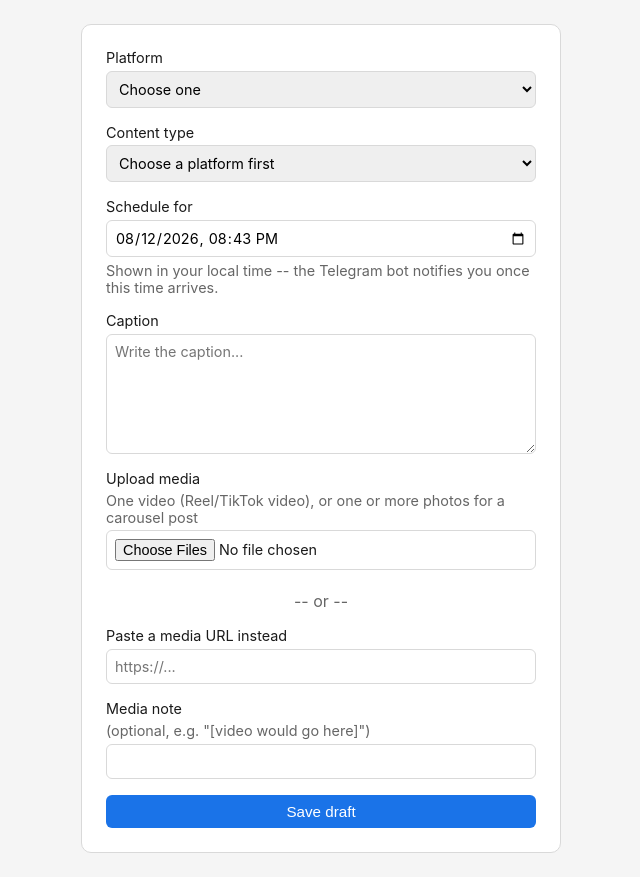
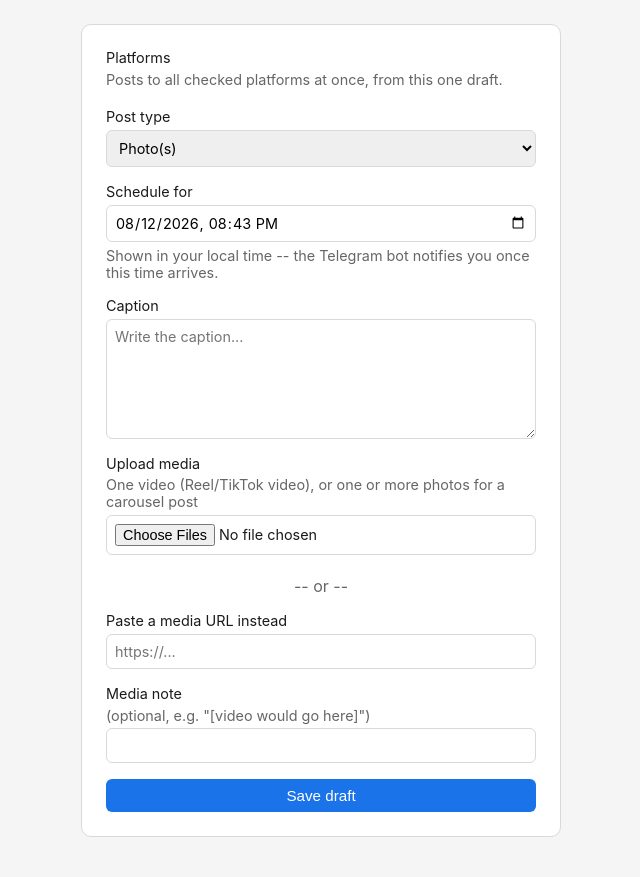
Before and after one commit to milandikker/mills-os-crm, a Flask app: template meleh-studio-social/content_agent/templates/new.html in a window 1280 px wide. Shown: the part 106-983 px from the top of the page, without its empty margins (33-673 px from the left). After the commit the page ends 943 px from the top, so only its background shows below. Run offline with Flask 3, Linux system fonts and the light colour scheme; the template is opened without the code that fills it, so the values that code supplies are empty; parts of the project's set-up code (start-up, migrations or seed data) failed here and were passed over.

Commit message:
Post one draft to multiple platforms at once
"New draft" now offers checkboxes for Instagram/Facebook/TikTok (all
checked by default, uncheck any to skip) instead of a single-platform
dropdown, plus a simplified Photo(s)/Video post-type selector instead
of the old per-platform content_type dropdown. Submitting creates one
content_queue row per checked platform, sharing the same media/
caption/schedule, each with its own content_type and independent
status -- so a single draft can auto-publish to Instagram/Facebook
while its TikTok sibling still waits on a manual post.

Verified locally against a throwaway Postgres: all-three-checked
creates 3 correctly-typed rows, partial selection creates only those,
and zero platforms selected creates nothing and redirects with a
validation message.

```diff
--- a/meleh-studio-social/content_agent/app.py
+++ b/meleh-studio-social/content_agent/app.py
@@ -41,15 +41,18 @@ os.makedirs(UPLOAD_DIR, exist_ok=True)
 app = Flask(__name__)
 app.secret_key = os.environ["CONTENT_STUDIO_SECRET_KEY"]
 
-# 'reel'/'tiktok_video' -- exactly one video file.
-# 'static' -- one or more photos: a single photo, or a carousel when >1
-# (all three platforms support photo carousels, not just Instagram).
-VIDEO_CONTENT_TYPES = {"reel", "tiktok_video"}
+PLATFORMS = ["instagram", "facebook", "tiktok"]
 
-PLATFORM_CONTENT_TYPES = {
-    "instagram": ["reel", "static"],
-    "facebook": ["reel", "static"],
-    "tiktok": ["tiktok_video", "static"],
+# The dashboard asks for one simplified "kind" (what you're posting) per
+# draft, since the same media/caption/schedule is usually going out to
+# more than one platform at once -- this maps that kind to each
+# platform's actual content_type value. 'video' -- exactly one video
+# file. 'photo' -- one or more photos: a single photo, or a carousel
+# when >1 (all three platforms support photo carousels, not just
+# Instagram).
+KIND_CONTENT_TYPES = {
+    "video": {"instagram": "reel", "facebook": "reel", "tiktok": "tiktok_video"},
+    "photo": {"instagram": "static", "facebook": "static", "tiktok": "static"},
 }
 
 # Platforms with a real publisher (poster_agent/publishers/meta.py) --
@@ -121,20 +124,20 @@ def index():
 @require_auth
 def new_item():
     if request.method == "GET":
-        return render_template("new.html", platform_content_types=PLATFORM_CONTENT_TYPES)
+        return render_template("new.html", platforms=PLATFORMS)
 
-    platform = request.form.get("platform", "")
-    content_type = request.form.get("content_type", "")
+    platforms = [p for p in request.form.getlist("platforms") if p in PLATFORMS]
+    kind = request.form.get("kind", "")
     caption = request.form.get("caption", "").strip()
     media_note = request.form.get("media_note", "").strip() or None
     pasted_url = request.form.get("media_url", "").strip()
     scheduled_for_raw = request.form.get("scheduled_for", "").strip()
 
-    if platform not in PLATFORM_CONTENT_TYPES:
-        flash("Choose a valid platform.")
+    if not platforms:
+        flash("Choose at least one platform.")
         return redirect(url_for("new_item"))
-    if content_type not in PLATFORM_CONTENT_TYPES[platform]:
-        flash("Choose a valid content type for that platform.")
+    if kind not in KIND_CONTENT_TYPES:
+        flash("Choose whether this is a video or photo post.")
         return redirect(url_for("new_item"))
     if not caption:
         flash("Caption is required.")
@@ -153,10 +156,10 @@ def new_item():
 
     uploads = [f for f in request.files.getlist("media_file") if f and f.filename]
 
-    if content_type in VIDEO_CONTENT_TYPES and len(uploads) > 1:
-        flash("Reels/TikTok videos take a single video file, not multiple.")
+    if kind == "video" and len(uploads) > 1:
+        flash("Video posts take a single video file, not multiple.")
         return redirect(url_for("new_item"))
-    if content_type == "static" and len(uploads) > MAX_CAROUSEL_IMAGES:
+    if kind == "photo" and len(uploads) > MAX_CAROUSEL_IMAGES:
         flash(f"Max {MAX_CAROUSEL_IMAGES} photos per carousel.")
         return redirect(url_for("new_item"))
 
@@ -173,20 +176,25 @@ def new_item():
     if pasted_url:
         media_urls.append(pasted_url)
 
-    status = "approved" if platform in AUTO_PUBLISH_PLATFORMS else "pending"
-
+    # One row per selected platform, all sharing the same media/caption/
+    # schedule -- each platform still gets its own content_type value and
+    # its own independent status, so e.g. an Instagram row can auto-publish
+    # while its TikTok sibling still waits on a manual post.
     with get_connection() as conn, conn.cursor() as cur:
-        cur.execute(
-            """
-            INSERT INTO content_queue
-                (platform, content_type, media_urls, media_note, caption, status, scheduled_for, review_deadline)
-            VALUES (%s, %s, %s, %s, %s, %s, %s, %s)
-            """,
-            (platform, content_type, media_urls, media_note, caption, status, scheduled_for, scheduled_for + timedelta(hours=4)),
-        )
+        for platform in platforms:
+            content_type = KIND_CONTENT_TYPES[kind][platform]
+            status = "approved" if platform in AUTO_PUBLISH_PLATFORMS else "pending"
+            cur.execute(
+                """
+                INSERT INTO content_queue
+                    (platform, content_type, media_urls, media_note, caption, status, scheduled_for, review_deadline)
+                VALUES (%s, %s, %s, %s, %s, %s, %s, %s)
+                """,
+                (platform, content_type, media_urls, media_note, caption, status, scheduled_for, scheduled_for + timedelta(hours=4)),
+            )
         conn.commit()
 
-    flash("Scheduled.")
+    flash(f"Scheduled to {', '.join(p.capitalize() for p in platforms)}.")
     return redirect(url_for("index"))
 
 
--- a/meleh-studio-social/content_agent/static/style.css
+++ b/meleh-studio-social/content_agent/static/style.css
@@ -152,6 +152,15 @@ header a { text-decoration: none; color: inherit; }
 .hint { color: var(--text-muted); font-weight: normal; }
 .or-divider { text-align: center; color: var(--text-muted); margin: 0; }
 
+.checkbox-group { display: flex; flex-direction: row; gap: 1.25rem; flex-wrap: wrap; }
+.new-form label.checkbox-label {
+  flex-direction: row;
+  align-items: center;
+  gap: 0.4rem;
+  font-size: 1rem;
+  font-weight: normal;
+}
+
 @media (prefers-color-scheme: dark) {
   body { background: #121212; color: #eee; }
   .card, .new-form { background: #1e1e1e; border-color: #333; }
--- a/meleh-studio-social/content_agent/templates/new.html
+++ b/meleh-studio-social/content_agent/templates/new.html
@@ -3,19 +3,23 @@
 
 <form method="post" enctype="multipart/form-data" class="new-form">
   <label>
-    Platform
-    <select name="platform" id="platform" required>
-      <option value="" disabled selected>Choose one</option>
-      {% for platform in platform_content_types %}
-        <option value="{{ platform }}">{{ platform | capitalize }}</option>
+    Platforms
+    <span class="hint">Posts to all checked platforms at once, from this one draft.</span>
+    <div class="checkbox-group">
+      {% for platform in platforms %}
+        <label class="checkbox-label">
+          <input type="checkbox" name="platforms" value="{{ platform }}" checked>
+          {{ platform | capitalize }}
+        </label>
       {% endfor %}
-    </select>
+    </div>
   </label>
 
   <label>
-    Content type
-    <select name="content_type" id="content_type" required>
-      <option value="" disabled selected>Choose a platform first</option>
+    Post type
+    <select name="kind" id="kind" required>
+      <option value="photo">Photo(s)</option>
+      <option value="video">Video (Reel / TikTok video)</option>
     </select>
   </label>
 
@@ -54,9 +58,7 @@
 </form>
 
 <script>
-var contentTypesByPlatform = {{ platform_content_types | tojson }};
-var platformSelect = document.getElementById("platform");
-var contentTypeSelect = document.getElementById("content_type");
+var platformCheckboxes = document.querySelectorAll('input[name="platforms"]');
 var mediaFileInput = document.getElementById("media_file");
 var fileCountLabel = document.getElementById("file-count");
 var scheduledLocalInput = document.getElementById("scheduled_for_local");
@@ -70,17 +72,6 @@ var scheduledHiddenInput = document.getElementById("scheduled_for_hidden");
     .slice(0, 16);
 })();
 
-platformSelect.addEventListener("change", function () {
-  var options = contentTypesByPlatform[platformSelect.value] || [];
-  contentTypeSelect.innerHTML = "";
-  options.forEach(function (value) {
-    var opt = document.createElement("option");
-    opt.value = value;
-    opt.textContent = value;
-    contentTypeSelect.appendChild(opt);
-  });
-});
-
 mediaFileInput.addEventListener("change", function () {
   var n = mediaFileInput.files.length;
   if (n === 0) {
@@ -92,7 +83,14 @@ mediaFileInput.addEventListener("change", function () {
   }
 });
 
-document.querySelector(".new-form").addEventListener("submit", function () {
+document.querySelector(".new-form").addEventListener("submit", function (e) {
+  var anyChecked = Array.prototype.some.call(platformCheckboxes, function (cb) { return cb.checked; });
+  if (!anyChecked) {
+    e.preventDefault();
+    alert("Choose at least one platform.");
+    return;
+  }
+
   // Convert the local wall-clock time the user picked into an
   // unambiguous UTC ISO string before it hits the server.
   scheduledHiddenInput.value = new Date(scheduledLocalInput.value).toISOString();
```
Also changed, not shown: meleh-studio-social/README.md.
